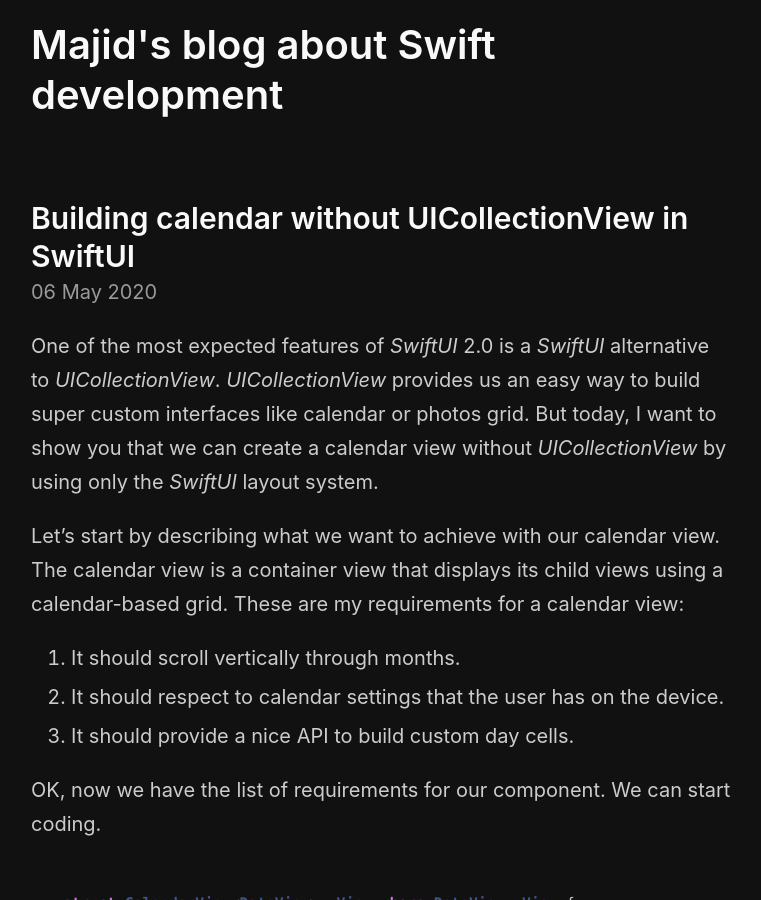
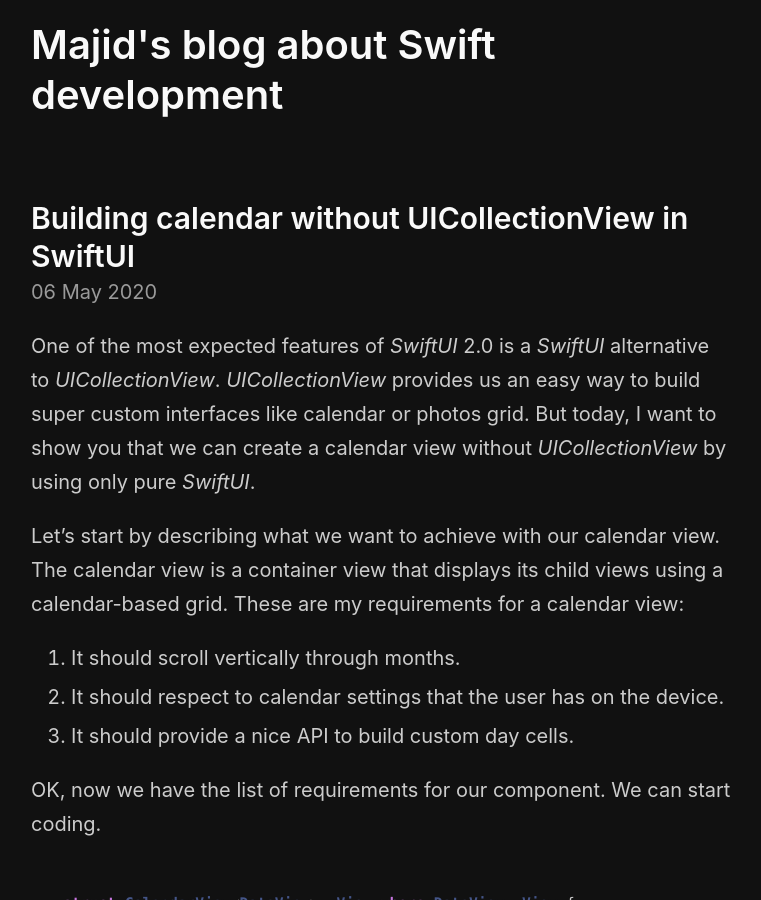
Before and after one commit to mecid/mecid.github.io, a Jekyll site: the page built from _posts/2020-05-06-building-calendar-without-uicollectionview-in-swiftui.md, in a window 1280 px wide and 900 px high. Shown: the whole window, without its empty margins (259-1020 px from the left). Built offline with Jekyll 4.4.1, drawn with Linux system fonts in a browser that asks for light colours.

Commit message:
Update 2020-05-06-building-calendar-without-uicollectionview-in-swiftui.md

```diff
--- a/_posts/2020-05-06-building-calendar-without-uicollectionview-in-swiftui.md
+++ b/_posts/2020-05-06-building-calendar-without-uicollectionview-in-swiftui.md
@@ -3,7 +3,7 @@
 layout: post
 image: /public/calendar.png
 ---
-One of the most expected features of *SwiftUI* 2.0 is a *SwiftUI* alternative to *UICollectionView*. *UICollectionView* provides us an easy way to build super custom interfaces like calendar or photos grid. But today, I want to show you that we can create a calendar view without *UICollectionView* by using only the *SwiftUI* layout system.
+One of the most expected features of *SwiftUI* 2.0 is a *SwiftUI* alternative to *UICollectionView*. *UICollectionView* provides us an easy way to build super custom interfaces like calendar or photos grid. But today, I want to show you that we can create a calendar view without *UICollectionView* by using only pure *SwiftUI*.
 
 Let's start by describing what we want to achieve with our calendar view. The calendar view is a container view that displays its child views using a calendar-based grid. These are my requirements for a calendar view:
 1. It should scroll vertically through months.
```
